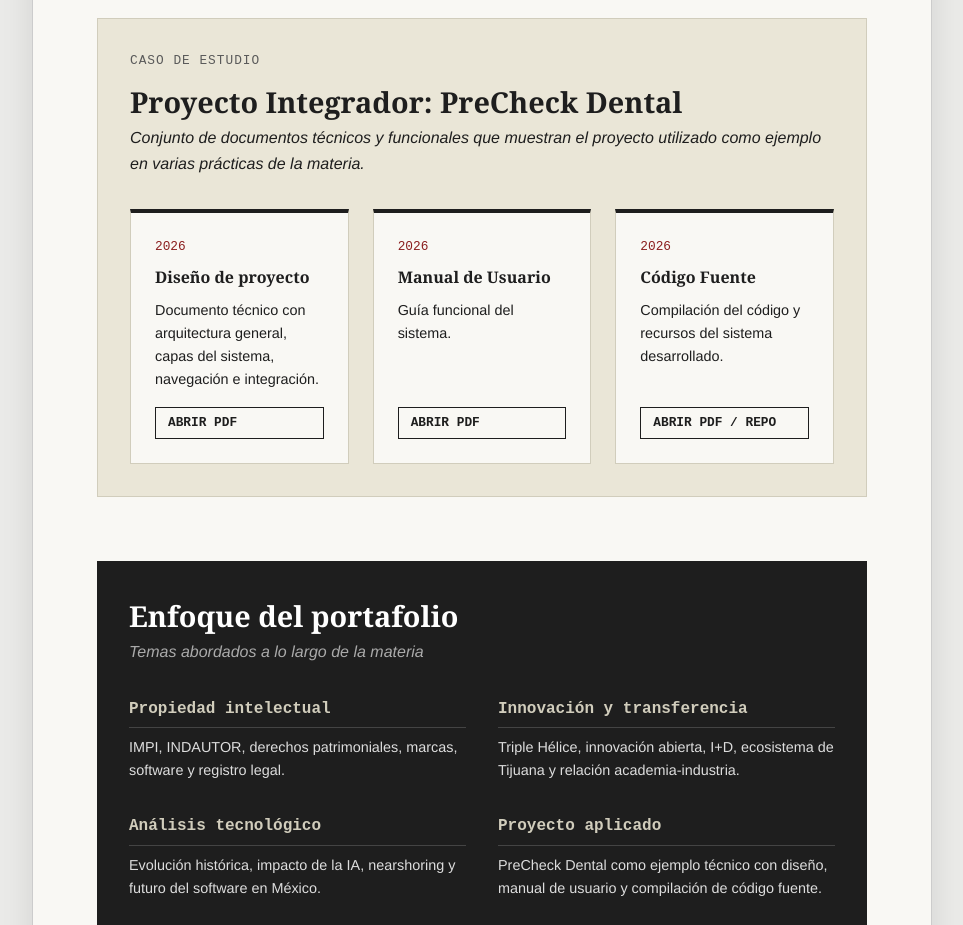
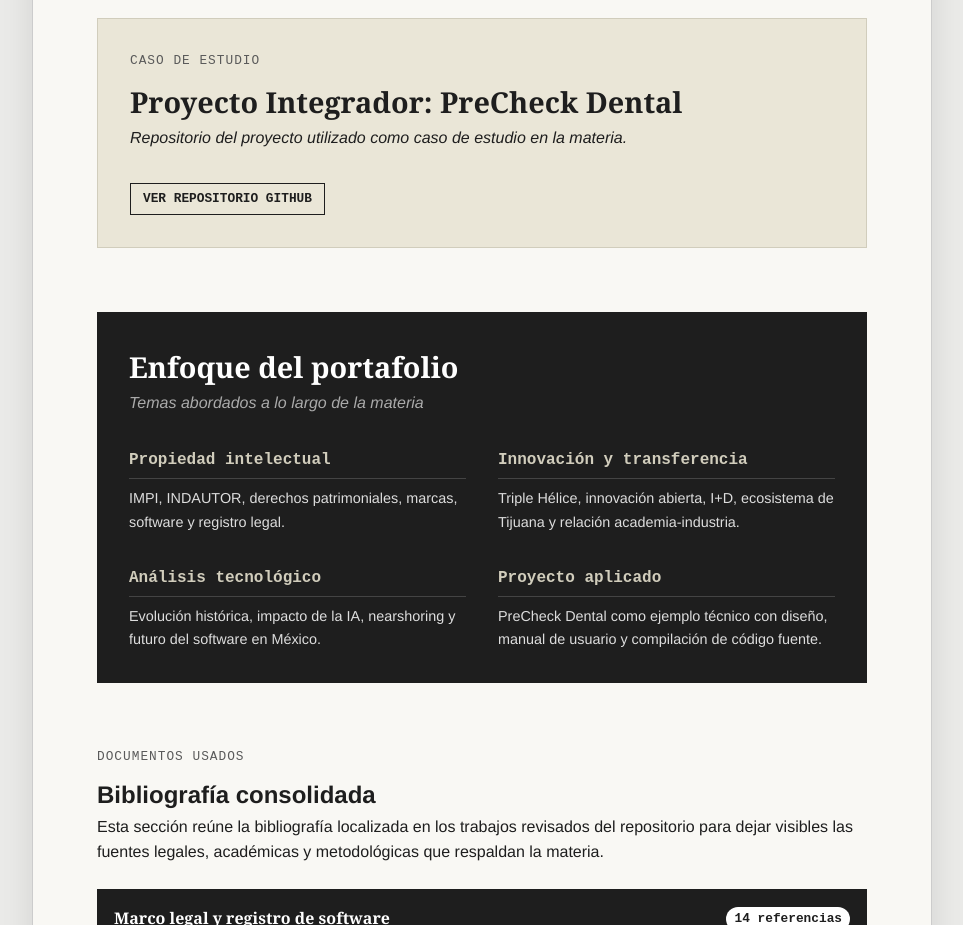
Before and after one commit to RomanVReyes/GI_PortafolioEvidencias, a plain HTML site: page index.html in a window 1280 px wide. Shown: the part 4220-5145 px from the top of the page, without its empty margins (158-1121 px from the left). Drawn offline with Linux system fonts and the light colour scheme.

Commit message:
v1.5
Final

```diff
--- a/index.html
+++ b/index.html
@@ -201,28 +201,8 @@
         <section class="bloque-especial">
             <span class="marcador-bloque">CASO DE ESTUDIO</span>
             <h2>Proyecto Integrador: PreCheck Dental</h2>
-            <p class="subtitulo">Conjunto de documentos técnicos y funcionales que muestran el proyecto utilizado como ejemplo en varias prácticas de la materia.</p>
-
-            <div class="grid-proyecto">
-                <div class="tarjeta-doc">
-                    <span class="año">2026</span>
-                    <h4>Diseño de proyecto</h4>
-                    <p>Documento técnico con arquitectura general, capas del sistema, navegación e integración.</p>
-                    <a href="pdfs/proyecto_diseno.pdf" target="_blank" class="btn-enlace">Abrir PDF</a>
-                </div>
-                <div class="tarjeta-doc">
-                    <span class="año">2026</span>
-                    <h4>Manual de Usuario</h4>
-                    <p>Guía funcional del sistema.</p>
-                    <a href="pdfs/proyecto_manual.pdf" target="_blank" class="btn-enlace">Abrir PDF</a>
-                </div>
-                <div class="tarjeta-doc">
-                    <span class="año">2026</span>
-                    <h4>Código Fuente</h4>
-                    <p>Compilación del código y recursos del sistema desarrollado.</p>
-                    <a href="https://github.com/tu-usuario/PreCheck Dental" target="_blank" class="btn-enlace">Abrir PDF / Repo</a>
-                </div>
-            </div>
+            <p class="subtitulo">Repositorio del proyecto utilizado como caso de estudio en la materia.</p>
+            <a href="https://github.com/RomanVReyes/PreCheck-Dental" target="_blank" class="btn-enlace">Ver repositorio GitHub</a>
         </section>
 
         <section class="bloque-especial fondo-oscuro">
```
